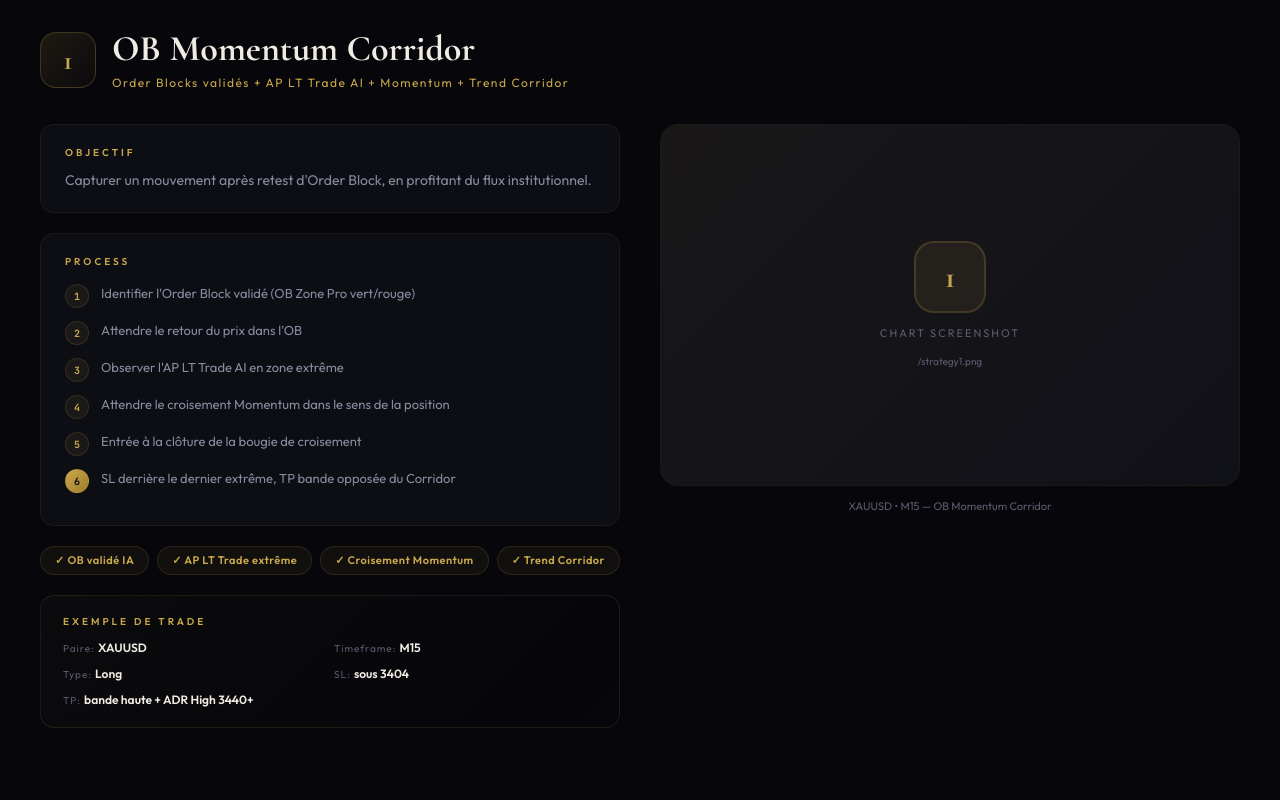
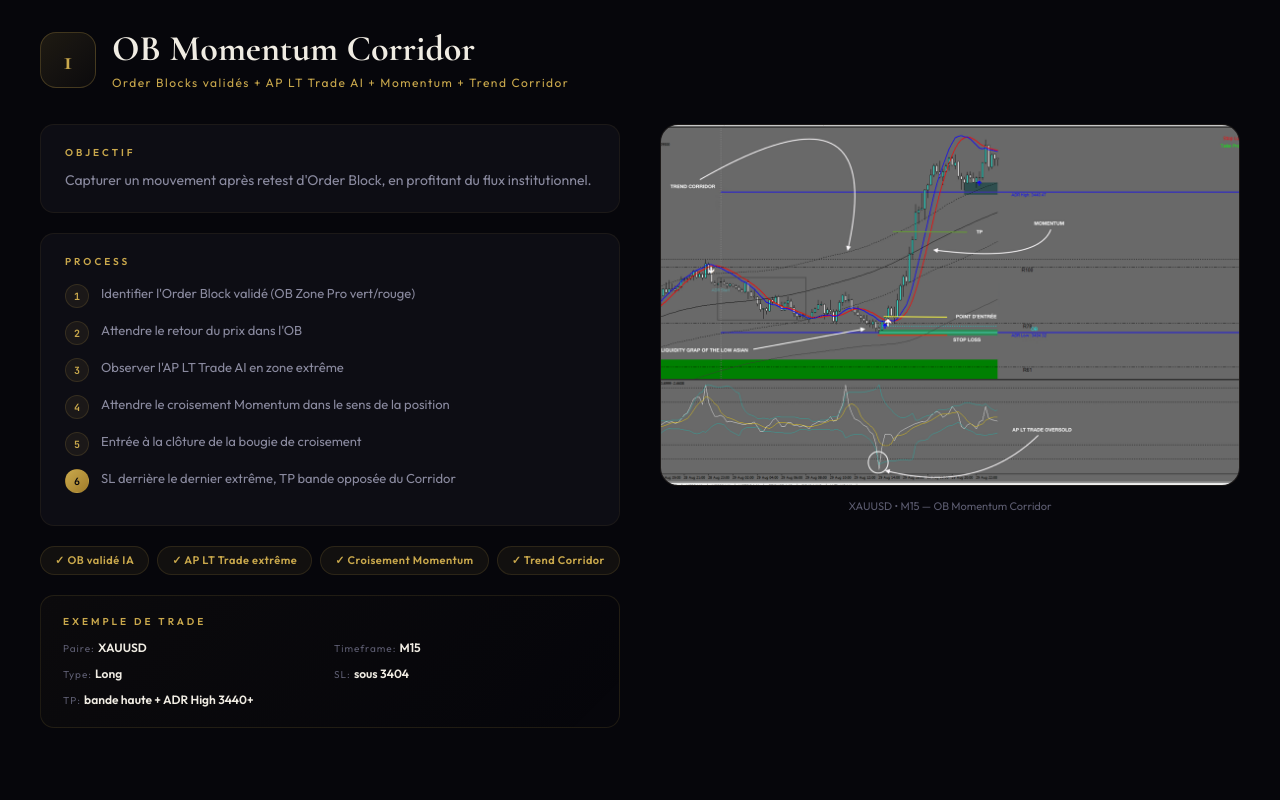
Before and after one commit to Aureus-Social/-aureus-ia, a Next.js app: page /strategies in a window 1280 px wide. Shown: the part 2940-3740 px from the top of the page. Built offline with nearby package versions, Linux system fonts and the light colour scheme.

Commit message:
Update page.tsx

```diff
--- a/src/app/strategies/page.tsx
+++ b/src/app/strategies/page.tsx
@@ -294,27 +294,7 @@ function StrategySection({ strategy, index }: { strategy: typeof strategies[0];
               border: "1px solid rgba(201,168,76,.08)", position: "relative",
               aspectRatio: "16/10",
             }}>
-              {/* Image placeholder — will be replaced */}
-              <div style={{
-                position: "absolute", inset: 0,
-                background: `linear-gradient(135deg, ${strategy.color}10, var(--c2))`,
-                display: "flex", flexDirection: "column" as const, alignItems: "center", justifyContent: "center",
-                gap: 12,
-              }}>
-                <div style={{
-                  width: 72, height: 72, borderRadius: 20,
-                  background: `${strategy.color}15`, border: `2px solid ${strategy.color}30`,
-                  display: "flex", alignItems: "center", justifyContent: "center",
-                  fontFamily: "'Cormorant Garamond',serif", fontSize: 32, fontWeight: 700, color: strategy.color,
-                }}>
-                  {strategy.id}
-                </div>
-                <div style={{ fontSize: 11, color: "var(--tm)", letterSpacing: 2 }}>CHART SCREENSHOT</div>
-                <div style={{ fontSize: 10, color: "var(--tm)" }}>{strategy.image}</div>
-              </div>
-              {/* Uncomment when image is added:
               <img src={strategy.image} alt={strategy.name} style={{ width: "100%", height: "100%", objectFit: "cover" }} />
-              */}
             </div>
             {/* Caption */}
             <div style={{ textAlign: "center" as const, marginTop: 12, fontSize: 11, color: "var(--tm)" }}>
```
